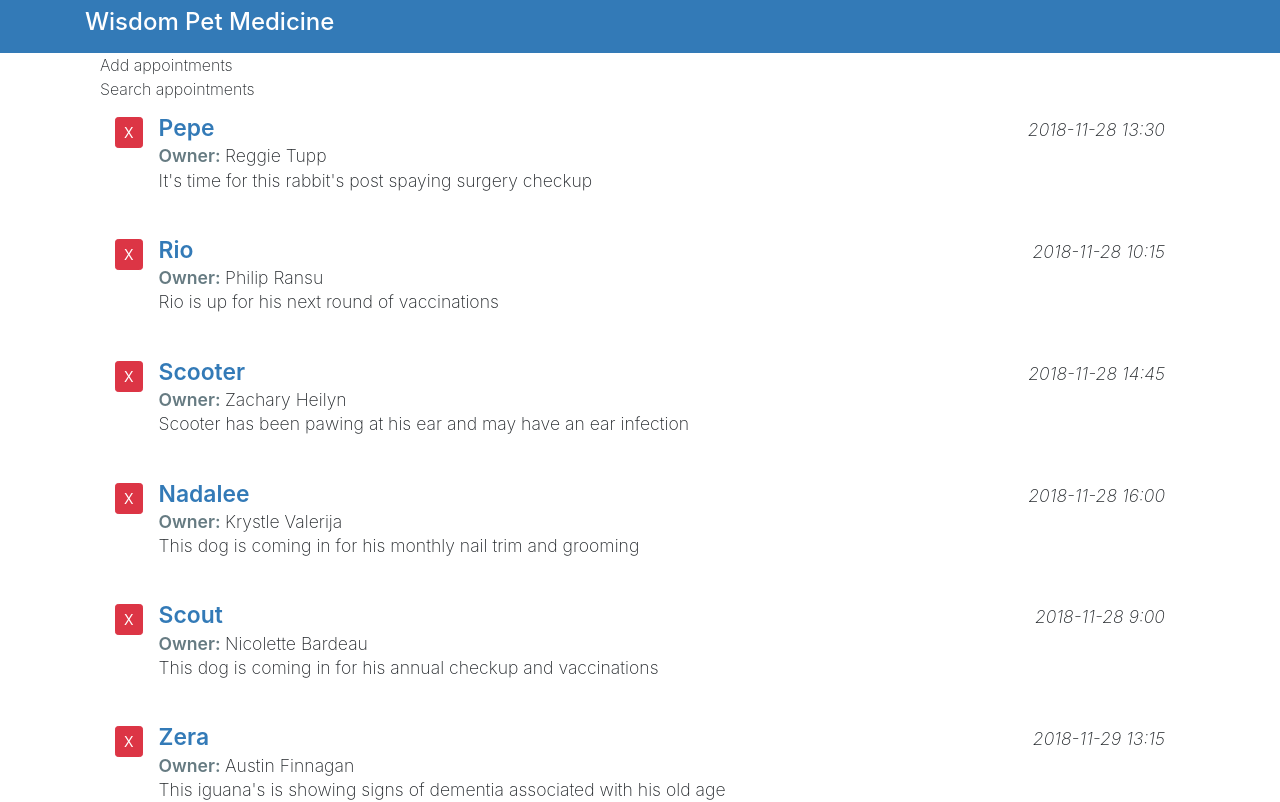
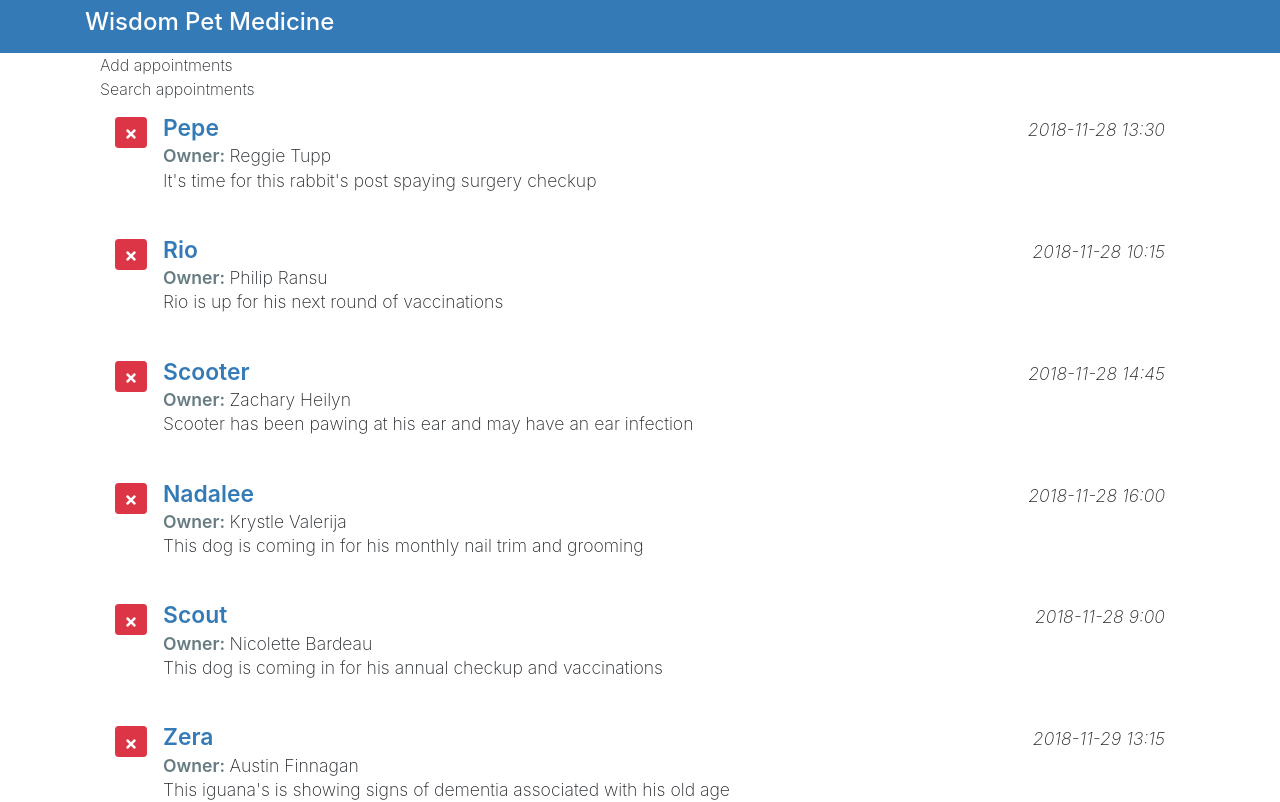
Before and after one commit to johnLexicon/react-interface, a React (Create React App) app: page / in a window 1280 px wide. Shown: the top 802 px of the page. Built offline with nearby package versions, Linux system fonts and the light colour scheme.

Commit message:
Added delete icon.

```diff
--- a/src/components/Appointment.js
+++ b/src/components/Appointment.js
@@ -1,4 +1,5 @@
 import React, { Component } from 'react';
+import { FaTimes } from 'react-icons/fa';
 
 class Appointment extends Component {
   render() {
@@ -7,7 +8,9 @@
       <div className="appointment-list item-list mb-3">
         <div className="pet-item col media py-3">
           <div className="mr-3">
-            <button className="pet-delete btn btn-sm btn-danger">X</button>
+            <button className="pet-delete btn btn-sm btn-danger">
+              <FaTimes />
+            </button>
           </div>
 
           <div className="pet-info media-body">
```
Also changed, not shown: 1 other file (tests, documents, lock files or other folders).
